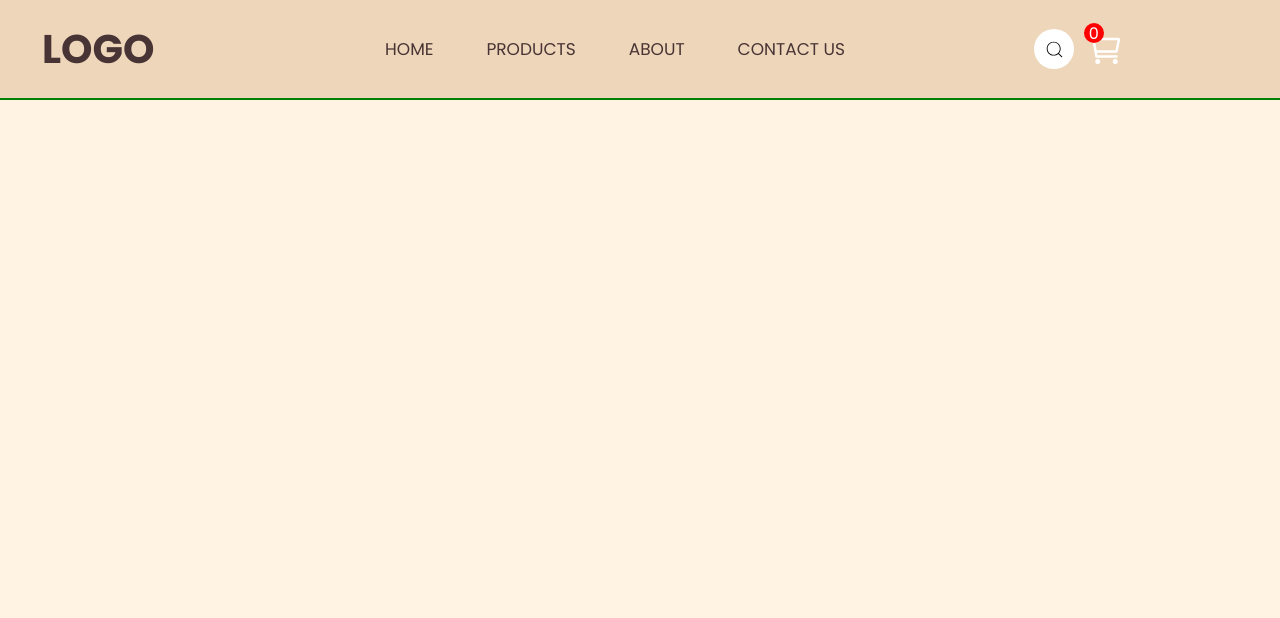
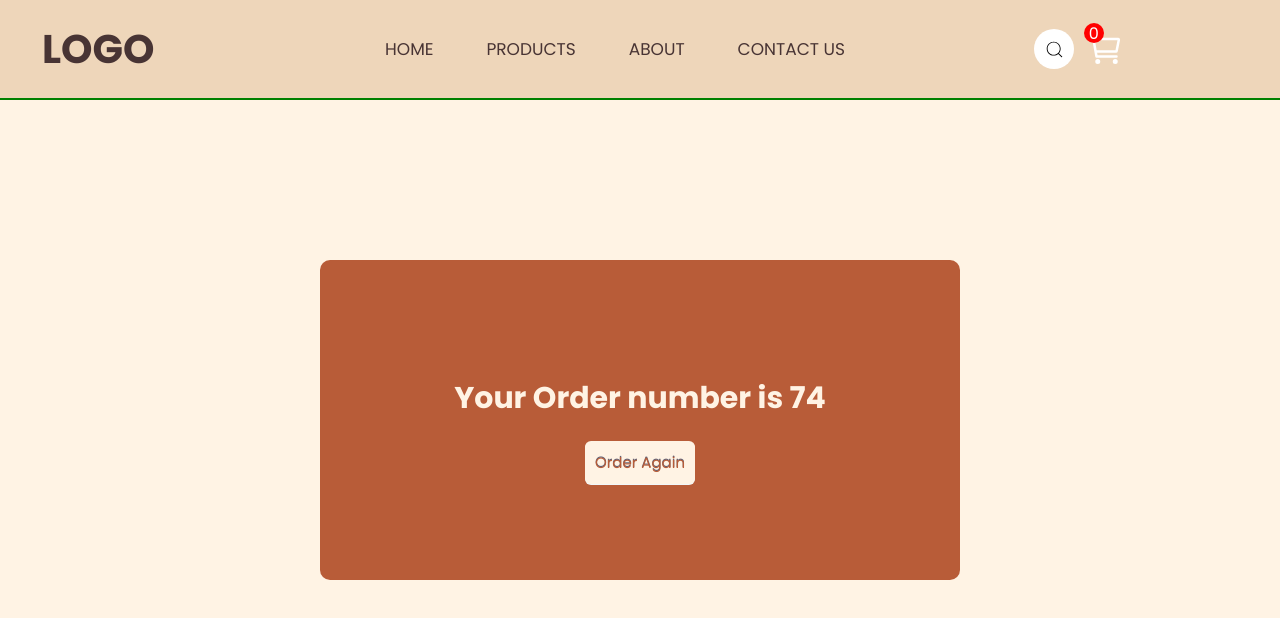
Before and after one commit to Liebe3/creating-my-future, a React (Vite) app in the folder CoffeeShop/: page /OrderNumber in a window 1280 px wide. Shown: the top 618 px of the page. Built offline with nearby package versions, Linux system fonts and the light colour scheme.

Commit message:
Finished the cart components and added OrderNumber components

```diff
--- a/CoffeeShop/src/App.jsx
+++ b/CoffeeShop/src/App.jsx
@@ -9,6 +9,7 @@ import Home from "./pages/Home/Home";
 import Cart from "./pages/Cart/Cart";
 import ShopContextProvider from "./context/ShopContextProvider";
 import Shop from "./pages/Products/Shop";
+import Ordernumber from "./pages/OrderNumber/Ordernumber";
 // import Cart from "./pages/Cart/Cart"
 function App() {
   return (
@@ -22,10 +23,11 @@ function App() {
               <Route path="/" element={<Home />} />
               <Route path="/Home" element={<Home />} />
               <Route path="/BackgroundIMG" element={<BackgroundIMG />} />
-              <Route path="/Products" element={<Shop/>} />
+              <Route path="/Products" element={<Shop />} />
               <Route path="/About" element={<About />} />
               <Route path="/Contact" element={<Contact />} />
               <Route path="/Cart" element={<Cart />} />
+              <Route path="/OrderNumber" element={<Ordernumber />} />
             </Routes>
           </Router>
         </ShopContextProvider>
--- a/CoffeeShop/src/Product.js
+++ b/CoffeeShop/src/Product.js
@@ -1,59 +1,4 @@
 import Coffee1 from "./assets/productsImage/Paper-coffee-bag-on-transparent-background-PNG.png";
-import Pastry1 from "./assets/productsImage/pastry1.jpg";
-import Pastry2 from "./assets/productsImage/pastry2.jpg";
-import Pastry3 from "./assets/productsImage/pastry3.jpg";
-import Pastry4 from "./assets/productsImage/pastry4.jpg";
-import Pastry5 from "./assets/productsImage/pastry5.jpg";
-import Pastry6 from "./assets/productsImage/pastry6.jpg";
-import Pastry7 from "./assets/productsImage/pastry7.jpg";
-export const PRODUCTSPASTRIES = [
-  {
-    id: 8,
-    productImage: Pastry1,
-    productName: "Choco-Nut",
-    price: 200,
-  },
-  {
-    id: 9,
-    productImage: Pastry2,
-    productName: "Choco-Bun",
-    price: 200,
-  },
-  {
-    id: 10,
-    productImage: Pastry3,
-    productName: "Cookies",
-    price: 200,
-  },
-
-  {
-    id: 11,
-    productImage: Pastry4,
-    productName: "Muffin",
-    price: 200,
-  },
-  {
-    id: 12,
-    productImage: Pastry5,
-    productName: "Powdered Bliss",
-    price: 200,
-  },
-
-  {
-    id: 13,
-    productImage: Pastry6,
-    productName: "CFrench Crust",
-    price: 200,
-  },
-
-  {
-    id: 14,
-    productImage: Pastry7,
-    productName: "Cocoa Bliss",
-    price: 200,
-  },
-]
-
 export const PRODUCTS = [
   {
     id: 1,
--- a/CoffeeShop/src/context/ShopContextProvider.jsx
+++ b/CoffeeShop/src/context/ShopContextProvider.jsx
@@ -48,6 +48,20 @@ const ShopContextProvider = (props) => {
     setCartItems((prev) => ({ ...prev, [itemId]: newAmount }));
   };
 
+
+  const clearCart = () => {
+    setCartItems(getDefaulCart());
+  };
+
+  const clearProducts = () => {
+  };
+
+  const clearAll = () => {
+    clearCart();
+    clearProducts();
+  };
+
+
   const contextValue = {
     cartItems,
     addToCart,
@@ -55,6 +69,9 @@ const ShopContextProvider = (props) => {
     UpdateCartItems,
     getTotalAmount,
     getTotalCart,
+    clearCart,
+    clearProducts,
+    clearAll,
   };
 
   return (
--- a/CoffeeShop/src/pages/Cart/Cart.jsx
+++ b/CoffeeShop/src/pages/Cart/Cart.jsx
@@ -1,4 +1,4 @@
-import React, { useContext } from "react";
+import React, { useContext, useState } from "react";
 import { PRODUCTS } from "../../Product";
 import { ShopContext } from "../../context/ShopContextProvider";
 import style from "./cart.module.css";
@@ -6,30 +6,88 @@ import CartItem from "./CartItem";
 import { useNavigate } from "react-router-dom";
 
 const Cart = () => {
-  const { cartItems, getTotalAmount } = useContext(ShopContext);
+  const { cartItems, getTotalAmount, clearAll } = useContext(ShopContext);
   const totalAmount = getTotalAmount();
   const navigate = useNavigate();
+
+  const [isConfirmed, setIsConfirmed] = useState("");
+
+  const cartIsEmpty = () => {
+    // Check if all items in the cart are zero
+    return Object.values(cartItems).every((quantity) => quantity === 0);
+  };
+
+  const handleCheckout = () => {
+    if (cartIsEmpty()) {
+      // Display message if cart is empty
+      setIsConfirmed("Please order items first.");
+    } else {
+      // Show confirmation message
+      setIsConfirmed("Order Confirm?");
+    }
+  };
+
+  const handleConfirmation = (confirmed) => {
+    if (confirmed) {
+      clearAll();
+      // setIsConfirmed(`Your order number is ${orderNumber}`);
+    } else {
+      setIsConfirmed(""); // Clear the confirmation message on cancel
+    }
+  };
+
   return (
     <div className={style.cart}>
       <div className={style["cart-section"]}>
         <h1>Coffee You Ordered</h1>
       </div>
       <div className={style["cart-items"]}>
-        {PRODUCTS.map((product) => {
-          if (cartItems[product.id] !== 0) {
-            return <CartItem key={product.id} data={product} />;
-          }
-        })}
+        {PRODUCTS.map((product) =>
+          cartItems[product.id] !== 0 ? (
+            <CartItem key={product.id} data={product} />
+          ) : null
+        )}
       </div>
       <div className={style.checkout}>
         <p className={style.total}>
           <b> Subtotal: ₱ {totalAmount}</b>
         </p>
-        <div className={style.buttons}>
-          <button onClick={() => navigate("/Products")}>
+        <div className={style["button-container"]}>
+          <button
+            className={style.buttons}
+            onClick={() => navigate("/Products")}
+          >
             Continue Ordering
           </button>
-          <button>Checkout</button>
+          <button className={style.buttons} onClick={handleCheckout}>
+            Proceed to Payment
+          </button>
+          {isConfirmed && (
+            <div className={style.validation}>
+              <div className={style.confirm}>
+                <p>{isConfirmed}</p>
+                {!cartIsEmpty() && (
+                  <div>
+                    <button
+                      className={style.success}
+                      onClick={() => {
+                        handleConfirmation(true);
+                        navigate("/OrderNumber");
+                      }}
+                    >
+                      Yes
+                    </button>
+                    <button
+                      className={style.delete}
+                      onClick={() => handleConfirmation(false)}
+                    >
+                      Cancel
+                    </button>
+                  </div>
+                )}
+              </div>
+            </div>
+          )}
         </div>
       </div>
     </div>
--- a/CoffeeShop/src/pages/Cart/cart.module.css
+++ b/CoffeeShop/src/pages/Cart/cart.module.css
@@ -95,7 +95,8 @@
   align-items: center;
 }
 
-.checkout button {
+
+.checkout .buttons {
   width: 150px;
   height: 50px;
   background-color: #b85c38;
@@ -105,6 +106,32 @@
   margin: 10px;
   cursor: pointer;
 }
+
+.confirm{
+  text-align: center;
+  height: 100px;
+  color: #b85c38;
+
+}
+
+
+.delete,
+.success{
+  background: red;
+  padding: 5px 30px;
+  margin: 10px;
+  border: none;
+  border-radius: 3px;
+  color: #fff3e4;
+  cursor: pointer;
+}
+
+.success{
+  margin-left: 30px;
+  background: green;
+}
+
+
 
 
 @media screen and (max-width: 800px) {
@@ -172,4 +199,12 @@
     align-items: center;
   }
 
+  .button-container{
+  display: flex;
+  flex-direction: column;
+  justify-content: center;
+  align-items: center;
 }
+
+
+}
--- /dev/null
+++ b/CoffeeShop/src/pages/OrderNumber/Ordernumber.jsx
@@ -0,0 +1,41 @@
+import React, { useState, useEffect } from "react";
+import style from "./ordernumber.module.css";
+import { Navigate, useNavigate } from "react-router-dom";
+
+const Ordernumber = () => {
+  const [randomNumber, setRandomNumber] = useState(null);
+  const [loading, setLoading] = useState(true);
+
+  const navigate = useNavigate()
+
+  const generateRandomNumber = () => {
+    // Simulate a delay of 1 second
+    setTimeout(() => {
+      const randomNum = Math.floor(Math.random() * 100) + 1;
+      setRandomNumber(randomNum);
+      setLoading(false); // Set loading to false when the number is generated
+    }, 1000);
+  };
+
+  // Call generateRandomNumber when the component mounts
+  useEffect(() => {
+    generateRandomNumber();
+  }, []);
+
+  return (
+    <div className={style["order-container"]}>
+      <div className={style.order}>
+        {loading ? (
+          <p>Loading...</p>
+        ) : (
+          <b>
+            <p>Your Order number is {randomNumber}</p>
+          </b>
+        )}
+        <button onClick={() => navigate("/Products")} className={style["order-again"]}>Order Again</button>
+      </div>
+    </div>
+  );
+};
+
+export default Ordernumber;
--- /dev/null
+++ b/CoffeeShop/src/pages/OrderNumber/ordernumber.module.css
@@ -0,0 +1,54 @@
+.order-container{
+  height: 80vh;
+  width: 100%;
+  display: flex;
+  justify-content: center;
+  align-items: center;
+}
+
+.order{
+  display: flex;
+  flex-direction: column;
+  align-items: center;
+  justify-content: center;
+  border-radius: 10px;
+
+  height: 50%;
+  width: 50%;
+  background: #b85c38;
+}
+.order p {
+  text-align: center;
+  font-size: 30px;
+  color: #b85c38;
+  color: #fff3e4;
+  margin: 20px;
+}
+
+
+.order-again{
+  padding: 10px 10px;
+  font-size:15px;
+  color:#b85c38;
+  background:#FFF3E4;
+  border-radius: 6px;
+  box-shadow: 0px 1px 0px 0px #f0f7fa;
+  text-shadow: 0px -1px 0px #5b6178;
+  cursor: pointer;
+  border: none;
+  bottom: 40px;
+}
+
+
+
+@media screen and (max-width:500px) {
+  .order{
+    width: 80%;
+  }
+}
+
+@media screen and (max-width:300px) {
+  .order{
+    width: 100%;
+  }
+}
```
